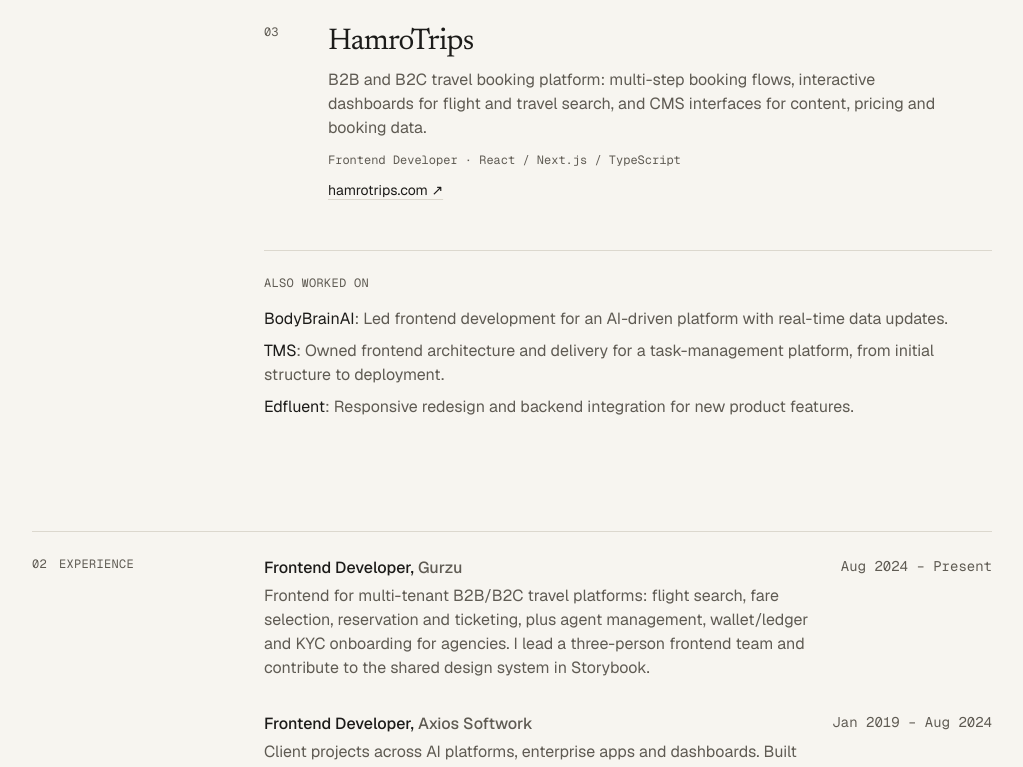
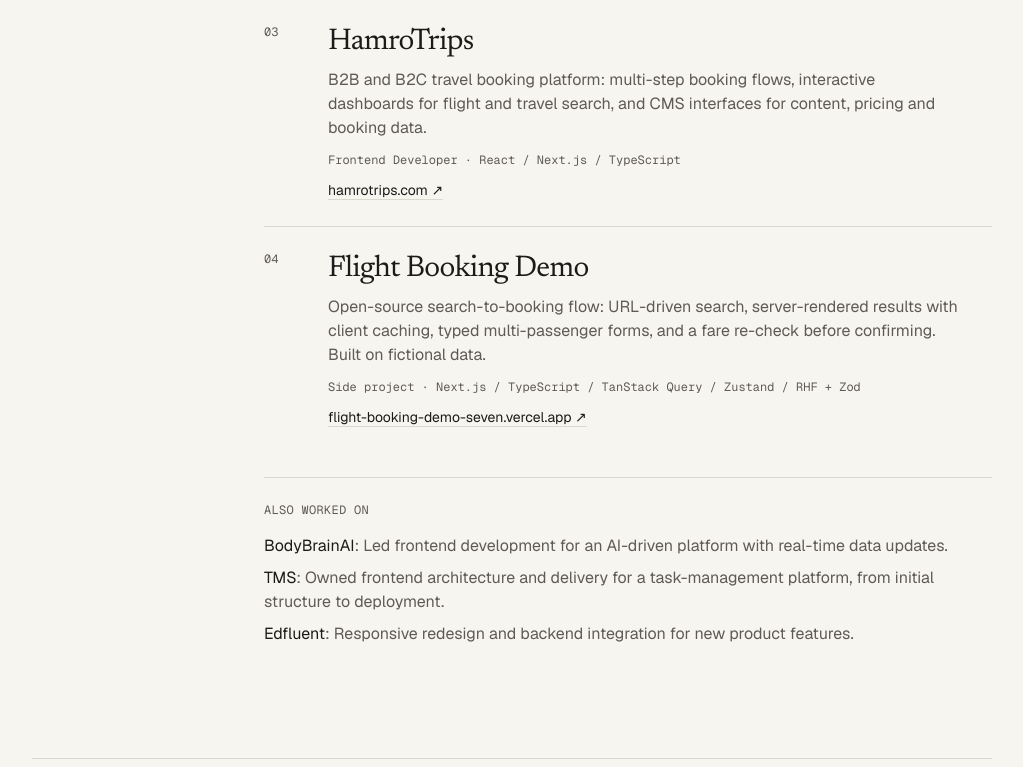
Before and after one commit to pratimaawa/portfolio, a Next.js app: page / in a window 1280 px wide. Shown: the part 1297-2064 px from the top of the page, without its empty margins (128-1151 px from the left). Built offline with nearby package versions, Linux system fonts and the light colour scheme.

Commit message:
Add flight booking demo to selected work

```diff
--- a/src/content/site.ts
+++ b/src/content/site.ts
@@ -67,6 +67,14 @@
     role: 'Frontend Developer',
     stack: ['React', 'Next.js', 'TypeScript'],
     live: 'https://hamrotrips.com',
+  },
+  {
+    name: 'Flight Booking Demo',
+    summary:
+      'Open-source search-to-booking flow: URL-driven search, server-rendered results with client caching, typed multi-passenger forms, and a fare re-check before confirming. Built on fictional data.',
+    role: 'Side project',
+    stack: ['Next.js', 'TypeScript', 'TanStack Query', 'Zustand', 'RHF + Zod'],
+    live: 'https://flight-booking-demo-seven.vercel.app',
   },
 ];
 
```
